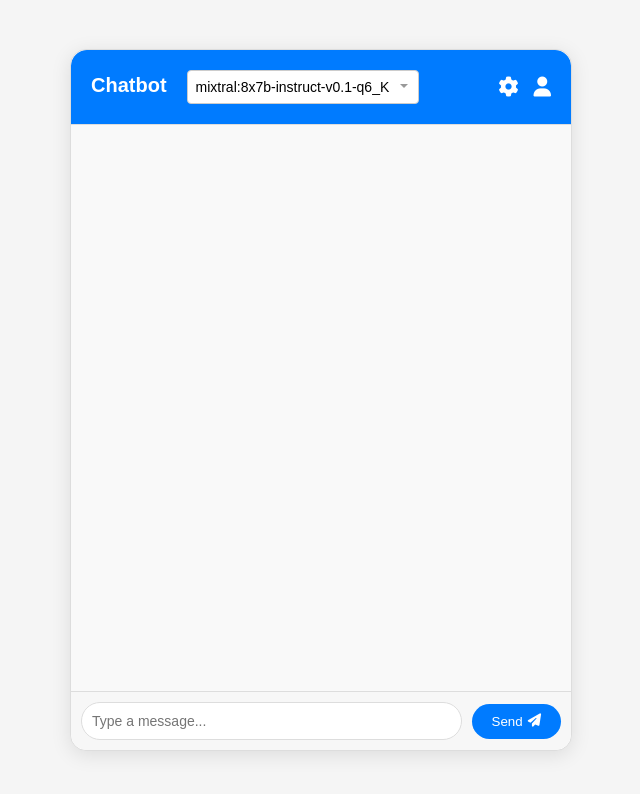
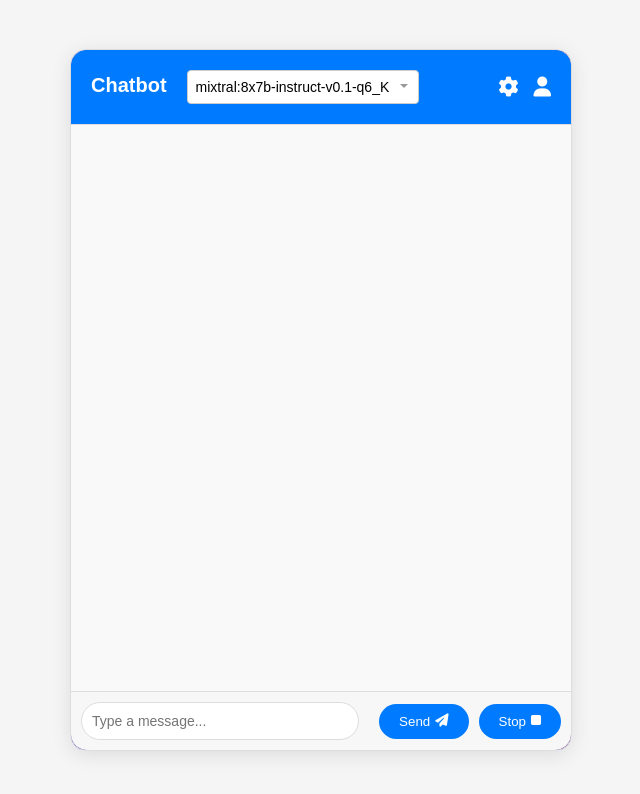
Before and after one commit to shivang-7135/chatbot, a React (Create React App) app: page / in a window 1280 px wide. Shown: the top 794 px of the page, without its empty margins (319-959 px from the left). Built offline with nearby package versions, Linux system fonts and the light colour scheme.

Commit message:
updated code for better readability

```diff
--- a/src/App.css
+++ b/src/App.css
@@ -12,6 +12,9 @@ body {
   background-color: #f5f5f5;
 }
 
+.home{
+  background-color: red;
+}
 .chat-container {
   display: flex;
   flex-direction: column;
@@ -20,7 +23,7 @@ body {
   height: 700px;
   border: 1px solid #ddd;
   border-radius: 16px;
-  background-color: white;
+  background: linear-gradient(135deg, #667eea, #764ba2); /* Example gradient */
   box-shadow: 0 4px 20px rgba(0, 0, 0, 0.1);
   overflow: hidden;
 }
@@ -67,6 +70,7 @@ body {
   max-width: 75%;
   word-wrap: break-word;
   transition: background-color 0.3s, transform 0.2s;
+  white-space: pre-wrap; /* Preserve whitespace and line breaks */
 }
 
 .chat-message.user {
@@ -266,3 +270,32 @@ body {
   outline: none; /* Removes focus outline */
   border-color: #007bff; /* Focus border color */
 }
+
+.chat-footer button {
+  padding: 10px 20px;
+  background-color: #007bff;
+  color: white;
+  border: none;
+  border-radius: 50px;
+  cursor: pointer;
+  display: flex;
+  align-items: center;
+  transition: background-color 0.3s;
+  margin-left: 10px; /* Add some space between buttons */
+}
+
+.chat-footer button.stop {
+  background-color: #dc3545; /* Red color for stop button */
+}
+
+.chat-footer button:hover {
+  background-color: #0056b3;
+}
+
+.chat-footer button.stop:hover {
+  background-color: #c82333; /* Darker red on hover */
+}
+
+.chat-footer button i {
+  margin-left: 5px;
+}
--- a/src/App.js
+++ b/src/App.js
@@ -6,6 +6,7 @@ function App() {
   const [messages, setMessages] = useState([]);
   const [input, setInput] = useState('');
   const [loading, setLoading] = useState(false);
+  const [intervalId, setIntervalId] = useState(null);
   const chatBodyRef = useRef(null);
 
   const handleSend = async () => {
@@ -33,30 +34,64 @@ function App() {
           }
         });
         const botMessage = response.data.response;
-        setMessages([...newMessages, { sender: 'bot', text: botMessage }]);
+        animateBotMessage(botMessage, newMessages);
       } catch (error) {
         console.error('Error fetching response:', error);
         setMessages([...newMessages, { sender: 'bot', text: 'Error fetching response from API' }]);
-      } finally {
         setLoading(false);
       }
     }
   };
 
-  // Use useEffect to scroll to the bottom when messages change
+  const animateBotMessage = (botMessage, newMessages) => {
+    let displayedMessage = '';
+    const chars = botMessage.split('');
+    let index = 0;
+
+    const id = setInterval(() => {
+      if (index < chars.length) {
+        displayedMessage += chars[index];
+        setMessages([...newMessages, { sender: 'bot', text: displayedMessage }]);
+        index++;
+      } else {
+        clearInterval(id);
+        setLoading(false);
+      }
+    }, 20); // Adjust typing speed here
+
+    setIntervalId(id);
+  };
+
+  const handleStop = () => {
+    if (intervalId) {
+      clearInterval(intervalId);
+      setLoading(false);
+    }
+  };
+
   useEffect(() => {
     if (chatBodyRef.current) {
       chatBodyRef.current.scrollTop = chatBodyRef.current.scrollHeight;
     }
   }, [messages]);
 
+  const renderMessageText = (text) => {
+    const parts = text.split(/(\*\*.*?\*\*)/g);
+    return parts.map((part, index) => {
+      if (part.startsWith('**') && part.endsWith('**')) {
+        return <b key={index}>{part.slice(2, -2)}</b>;
+      }
+      return part;
+    });
+  };
+
   return (
-    <>
+    <div className="app-container">
       <div className="chat-container">
         <div className="chat-header">
           <h2>
             Chatbot
-          <select name="model" id="modelID" defaultValue="mixtral:8x7b-instruct-v0.1-q6_K" className='custom-select'>
+            <select name="model" id="modelID" defaultValue="mixtral:8x7b-instruct-v0.1-q6_K" className="custom-select">
               <option value="">--Please choose an option--</option>
               <option value="falcon:40b-instruct-q5_1">falcon:40b-instruct-q5_1</option>
               <option value="gemma:7b-instruct-q6_K">gemma:7b-instruct-q6_K</option>
@@ -76,7 +111,7 @@ function App() {
         <div className="chat-body" ref={chatBodyRef}>
           {messages.map((msg, index) => (
             <div key={index} className={`chat-message ${msg.sender}`}>
-            {msg.text}
+              {renderMessageText(msg.text)}
             </div>
           ))}
           {loading && <div className="chat-message bot loading"><div className="dot-flashing"></div></div>}
@@ -93,13 +128,13 @@ function App() {
             Send
             <i className="fas fa-paper-plane"></i>
           </button>
+          <button onClick={handleStop}>
+            Stop
+            <i className="fas fa-stop"></i>
+          </button>
         </div>
-
       </div>
-
-
-
-    </>
+    </div>
   );
 }
 
```
Lines whose indentation alone changed are shown as unchanged.
